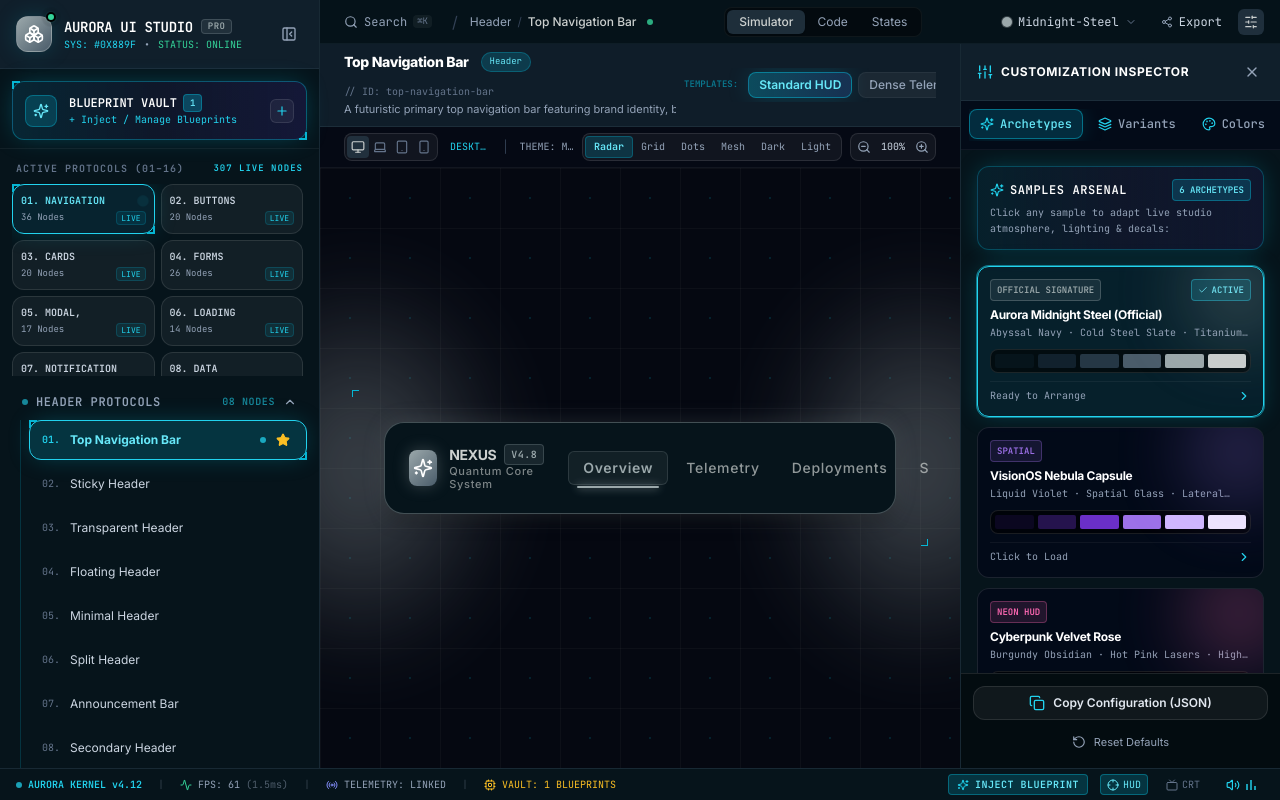
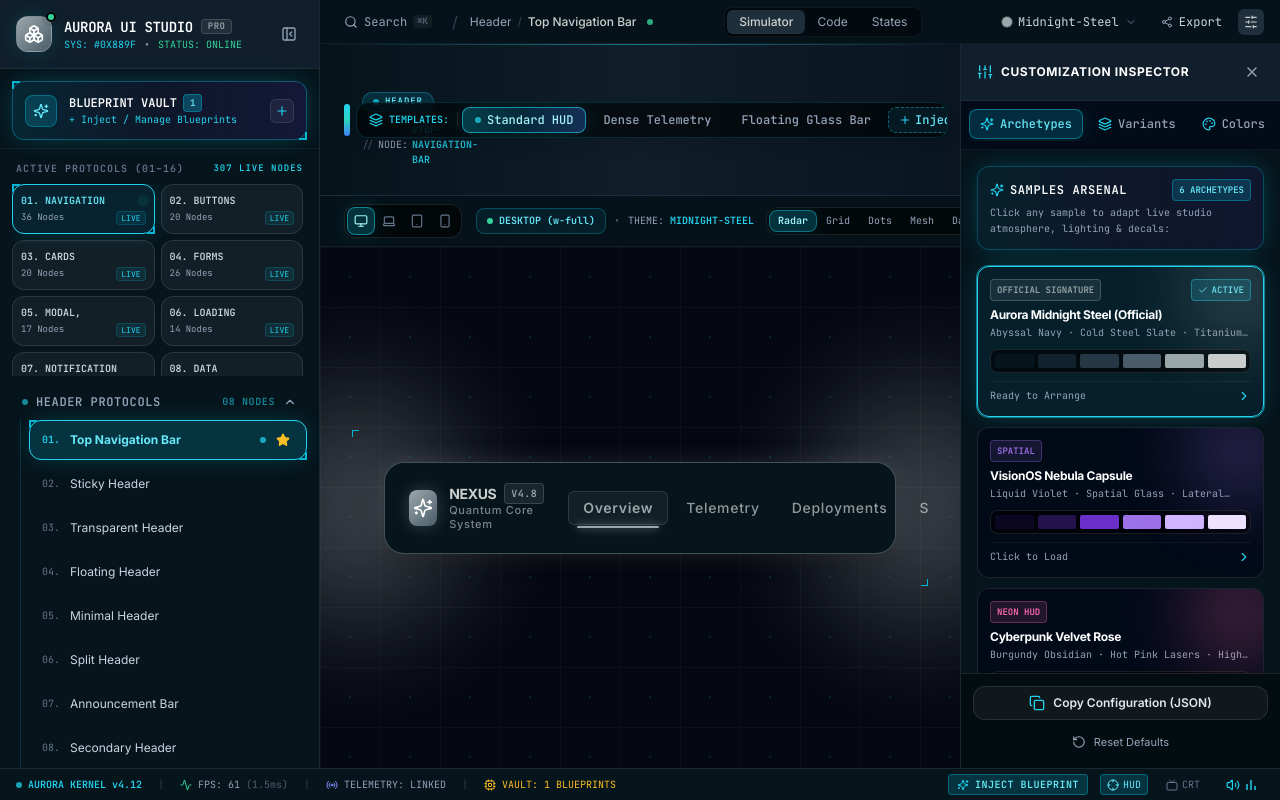
Before and after one commit to gitwithmasum/Aurora-Website-UI-Studio, a React (Vite) app: page / in a window 1280 px wide. Built offline with nearby package versions, Linux system fonts and the light colour scheme.

Commit message:
feat(ui): redesign component header and stage viewport toolbar with ultra-premium futuristic HUD styling, segmented template dock, and luminous telemetry

```diff
--- a/src/components/layout/StudioLayout.tsx
+++ b/src/components/layout/StudioLayout.tsx
@@ -105,29 +105,45 @@ export const StudioLayout: React.FC = () => {
             {/* Main Stage */}
             <main className="flex-1 min-w-0 flex flex-col h-full overflow-hidden w-full">
               {/* Component Header & Variant Switcher */}
-              <div className="px-3 sm:px-6 py-2 border-b border-[#253745]/60 bg-[#11212D]/90 backdrop-blur-md flex flex-col md:flex-row md:items-center justify-between gap-2 shrink-0 min-w-0 w-full">
+              <div className="px-3 sm:px-6 py-2.5 border-b border-[#253745]/70 bg-gradient-to-r from-[#06141B]/95 via-[#11212D]/90 to-[#0A1622]/95 backdrop-blur-xl flex flex-col md:flex-row md:items-center justify-between gap-3 shrink-0 min-w-0 w-full relative">
+                {/* Holographic Top Laser Hairline Accent */}
+                <div className="absolute top-0 inset-x-0 h-[1px] bg-gradient-to-r from-transparent via-cyan-400/50 to-transparent pointer-events-none" />
+
+                {/* Left: Component Identity & Node Telemetry */}
+                <div className="min-w-0 flex items-center gap-3">
+                  <div className="w-1.5 h-8 rounded-full bg-gradient-to-b from-cyan-400 via-teal-400 to-blue-500 shadow-glow-cyan shrink-0 hidden sm:block" />
                   <div className="min-w-0">
-                  <div className="flex items-center gap-2 sm:gap-3 flex-wrap">
-                    <h1 className="text-sm font-extrabold tracking-tight text-white flex items-center gap-2 truncate">
+                    <div className="flex items-center gap-2 sm:gap-2.5 flex-wrap">
+                      <h1 className="text-base sm:text-lg font-black tracking-tight text-white font-mono flex items-center gap-2 truncate">
                         <span>{activeComponent.name}</span>
                       </h1>
-                    <span className="text-[9px] font-mono px-2 py-0.5 rounded-full bg-cyan-500/20 text-cyan-300 border border-cyan-500/30 capitalize shrink-0">
-                      {activeComponent.subcategory}
+                      {/* Futuristic Subcategory Tag */}
+                      <span className="text-[9px] font-mono font-bold tracking-widest px-2.5 py-0.5 rounded-full bg-cyan-950/80 text-cyan-300 border border-cyan-400/30 uppercase flex items-center gap-1.5 shadow-sm">
+                        <span className="w-1.5 h-1.5 rounded-full bg-cyan-400 animate-pulse shadow-glow-cyan" />
+                        <span>{activeComponent.subcategory}</span>
                       </span>
-                    <span className="hidden lg:inline text-[10px] font-mono text-slate-500 shrink-0">
-                      // ID: {activeComponent.id}
+                      {/* Telemetry Node Identifier */}
+                      <span className="hidden xl:inline-flex items-center gap-1 text-[10px] font-mono text-slate-400">
+                        <span className="text-slate-600">//</span>
+                        <span>NODE:</span>
+                        <span className="text-cyan-400/90 font-bold">#{activeComponent.id.toUpperCase()}</span>
                       </span>
                     </div>
-                  <p className="text-[11px] text-slate-400 mt-0.5 max-w-2xl line-clamp-1 truncate">
+                    <p className="text-[11px] text-slate-400 mt-0.5 max-w-2xl line-clamp-1 truncate font-sans">
                       {activeComponent.description}
                     </p>
                   </div>
+                </div>
 
-                {/* Design Variant Pills */}
-                <div className="flex items-center gap-1.5 overflow-x-auto scrollbar-none py-1 max-w-full min-w-0">
-                  <span className="text-[9px] font-mono uppercase text-cyan-500/60 font-bold shrink-0 mr-1 hidden sm:inline">
-                    TEMPLATES:
-                  </span>
+                {/* Right: Futuristic HUD Template & Variant Dock */}
+                <div className="flex items-center gap-2 shrink-0 max-w-full min-w-0">
+                  <div className="flex items-center p-1 rounded-xl bg-black/60 border border-cyan-500/20 backdrop-blur-md shadow-lg min-w-0 overflow-x-auto [&::-webkit-scrollbar]:hidden [-ms-overflow-style:none] [scrollbar-width:none]">
+                    <div className="flex items-center gap-1.5 px-2 shrink-0 text-[10px] font-mono uppercase text-cyan-400 font-bold border-r border-white/10 mr-1">
+                      <Layers className="w-3.5 h-3.5 text-cyan-400" />
+                      <span className="hidden sm:inline">Templates:</span>
+                    </div>
+
+                    <div className="flex items-center gap-1 shrink-0">
                       {activeComponent.variations.map((v) => {
                         const isSelected = activeVariantId === v.id;
                         return (
@@ -137,16 +153,20 @@ export const StudioLayout: React.FC = () => {
                               sound.playBlip(1400);
                               setActiveVariantId(v.id);
                             }}
-                        className={`px-2.5 py-1 rounded-lg text-xs font-medium whitespace-nowrap transition-all shrink-0 ${
+                            className={`px-3 py-1 rounded-lg text-xs font-mono font-medium whitespace-nowrap transition-all flex items-center gap-1.5 shrink-0 ${
                               isSelected
-                            ? 'bg-gradient-to-r from-cyan-500/30 to-blue-500/20 text-cyan-300 font-semibold border border-cyan-500/50 shadow-glow-cyan'
-                            : 'bg-white/5 border border-white/5 text-slate-400 hover:text-white hover:bg-white/10'
+                                ? 'bg-gradient-to-r from-cyan-500/30 via-sky-500/20 to-blue-500/30 text-cyan-200 font-bold border border-cyan-400/60 shadow-glow-cyan'
+                                : 'text-slate-400 hover:text-white hover:bg-white/10 border border-transparent'
                             }`}
                           >
-                        {v.name}
+                            {isSelected && (
+                              <span className="w-1.5 h-1.5 rounded-full bg-cyan-400 shadow-glow-cyan animate-pulse shrink-0" />
+                            )}
+                            <span>{v.name}</span>
                           </button>
                         );
                       })}
+                    </div>
 
                     {/* Quick Blueprint Injector Button */}
                     <button
@@ -154,12 +174,13 @@ export const StudioLayout: React.FC = () => {
                         sound.playScan();
                         setIsTemplateInjectorOpen(true);
                       }}
-                    className="flex items-center gap-1 px-2 py-1 rounded-lg bg-cyan-500/10 hover:bg-cyan-500/20 text-cyan-400 border border-dashed border-cyan-500/30 text-xs transition-colors shrink-0"
+                      className="ml-1 px-2.5 py-1 rounded-lg bg-cyan-950/40 hover:bg-cyan-500/20 text-cyan-300 hover:text-cyan-100 border border-dashed border-cyan-400/40 hover:border-cyan-400 text-xs font-mono font-medium flex items-center gap-1 transition-all shrink-0 group"
                       title="Inject a custom template or blueprint for this component"
                     >
-                    <Plus className="w-3 h-3" />
-                    <span>Custom</span>
+                      <Plus className="w-3 h-3 group-hover:rotate-90 transition-transform text-cyan-400" />
+                      <span className="hidden md:inline">Inject</span>
                     </button>
+                  </div>
                 </div>
               </div>
 
@@ -168,15 +189,16 @@ export const StudioLayout: React.FC = () => {
                 {activeTab === 'preview' && (
                   <div className="flex-1 flex flex-col overflow-hidden min-w-0 w-full">
                     {/* Canvas Viewport Toolbar */}
-                    <div className="px-3 sm:px-6 py-1.5 border-b border-white/5 bg-[#070b16]/70 flex flex-wrap sm:flex-nowrap items-center justify-between gap-2 text-xs text-slate-400 shrink-0 min-w-0 w-full overflow-x-auto">
-                      <div className="flex items-center gap-2 sm:gap-3 min-w-0">
-                        {/* Device Mode Selector */}
-                        <div className="flex items-center bg-white/5 p-0.5 rounded-lg border border-white/10 shrink-0">
+                    <div className="px-3 sm:px-6 py-2 border-b border-white/5 bg-[#06141B]/95 backdrop-blur-md flex flex-wrap sm:flex-nowrap items-center justify-between gap-3 text-xs text-slate-400 shrink-0 min-w-0 w-full overflow-x-auto [&::-webkit-scrollbar]:hidden [-ms-overflow-style:none] [scrollbar-width:none]">
+                      {/* Left: Device Mode Dock & Stage Telemetry */}
+                      <div className="flex items-center gap-2.5 sm:gap-3.5 min-w-0 shrink-0">
+                        {/* Device Mode Selector Dock */}
+                        <div className="flex items-center bg-black/60 p-0.5 rounded-xl border border-white/10 shadow-inner shrink-0">
                           {[
-                            { id: 'desktop', label: 'Desktop', icon: Monitor },
-                            { id: 'laptop', label: 'Laptop', icon: Laptop },
-                            { id: 'tablet', label: 'Tablet', icon: Tablet },
-                            { id: 'mobile', label: 'Mobile', icon: Smartphone },
+                            { id: 'desktop', label: 'Desktop (1440×900)', icon: Monitor },
+                            { id: 'laptop', label: 'Laptop (1024×768)', icon: Laptop },
+                            { id: 'tablet', label: 'Tablet (768×1024)', icon: Tablet },
+                            { id: 'mobile', label: 'Mobile (390×844)', icon: Smartphone },
                           ].map((dm) => {
                             const Icon = dm.icon;
                             const isActive = deviceMode === dm.id;
@@ -187,8 +209,10 @@ export const StudioLayout: React.FC = () => {
                                   sound.playBlip(1400);
                                   setDeviceMode(dm.id as any);
                                 }}
-                                className={`p-1 rounded text-xs transition-all ${
-                                  isActive ? 'bg-[#253745]/80 text-[#CCD0CF]' : 'text-slate-500 hover:text-slate-300'
+                                className={`p-1.5 rounded-lg transition-all ${
+                                  isActive
+                                    ? 'bg-cyan-500/25 text-cyan-200 border border-cyan-400/50 shadow-glow-cyan'
+                                    : 'text-slate-500 hover:text-slate-200 hover:bg-white/5 border border-transparent'
                                 }`}
                                 title={dm.label}
                               >
@@ -198,19 +222,23 @@ export const StudioLayout: React.FC = () => {
                           })}
                         </div>
 
-                        <span className="font-mono text-[10px] text-cyan-400 hidden sm:inline truncate">
-                          {deviceMode.toUpperCase()} ({deviceWidthMap[deviceMode]})
+                        {/* Tactical Telemetry Badge */}
+                        <div className="hidden sm:flex items-center gap-2 font-mono text-[10px] shrink-0">
+                          <span className="px-2.5 py-1 rounded-lg bg-cyan-950/40 border border-cyan-500/30 text-cyan-300 font-bold flex items-center gap-1.5 shadow-sm">
+                            <span className="w-1.5 h-1.5 rounded-full bg-emerald-400 animate-pulse" />
+                            <span>{deviceMode.toUpperCase()} ({deviceWidthMap[deviceMode]})</span>
                           </span>
-                        <span className="hidden md:inline text-slate-700">|</span>
-                        <span className="hidden md:inline font-mono text-[10px] text-slate-400 truncate">
-                          THEME: {customizations.theme.toUpperCase()}
+                          <span className="text-slate-600 hidden md:inline">•</span>
+                          <span className="text-slate-400 hidden md:inline truncate">
+                            THEME: <span className="text-cyan-400 font-bold">{customizations.theme.toUpperCase()}</span>
                           </span>
                         </div>
+                      </div>
 
-                      {/* Canvas Background and Zoom Controls */}
-                      <div className="flex items-center gap-2 shrink-0">
-                        {/* Background switcher */}
-                        <div className="flex items-center bg-white/5 p-0.5 rounded-lg border border-white/10 overflow-x-auto">
+                      {/* Right: Canvas Background and Zoom Controls */}
+                      <div className="flex items-center gap-2.5 shrink-0">
+                        {/* Background Matrix Switcher */}
+                        <div className="flex items-center bg-black/60 p-0.5 rounded-xl border border-white/10 shadow-inner overflow-x-auto [&::-webkit-scrollbar]:hidden shrink-0">
                           {(['radar', 'grid', 'dots', 'mesh', 'dark', 'light'] as CanvasBackgroundType[]).map((bg) => (
                             <button
                               key={bg}
@@ -218,8 +246,10 @@ export const StudioLayout: React.FC = () => {
                                 sound.playBlip(1100);
                                 setCanvasBg(bg);
                               }}
-                              className={`px-1.5 sm:px-2 py-0.5 rounded text-[10px] font-mono capitalize transition-all ${
-                                canvasBg === bg ? 'bg-cyan-500/20 text-cyan-300 font-semibold border border-cyan-500/30' : 'text-slate-400 hover:text-white'
+                              className={`px-2 py-0.5 rounded-lg text-[10px] font-mono capitalize transition-all whitespace-nowrap ${
+                                canvasBg === bg
+                                  ? 'bg-cyan-500/25 text-cyan-200 font-bold border border-cyan-400/40 shadow-glow-cyan'
+                                  : 'text-slate-400 hover:text-white hover:bg-white/5 border border-transparent'
                               }`}
                             >
                               {bg}
@@ -227,26 +257,35 @@ export const StudioLayout: React.FC = () => {
                           ))}
                         </div>
 
-                        {/* Zoom Controls */}
-                        <div className="flex items-center bg-white/5 rounded-lg border border-white/10 p-0.5">
+                        {/* Precision HUD Zoom Controls */}
+                        <div className="flex items-center bg-black/60 rounded-xl border border-white/10 p-0.5 shadow-inner shrink-0">
                           <button
                             onClick={() => {
                               sound.playHover();
                               setZoom((z) => Math.max(50, z - 10));
                             }}
-                            className="p-1 hover:bg-white/10 rounded text-slate-400 hover:text-white"
-                            title="Zoom Out"
+                            className="p-1 hover:bg-white/10 rounded-lg text-slate-400 hover:text-white transition-colors"
+                            title="Zoom Out (Min 50%)"
                           >
                             <ZoomOut className="w-3.5 h-3.5" />
                           </button>
-                          <span className="text-[10px] font-mono px-1 sm:px-1.5 text-slate-300">{zoom}%</span>
+                          <button
+                            onClick={() => {
+                              sound.playHover();
+                              setZoom(100);
+                            }}
+                            className="text-[10px] font-mono px-1.5 text-cyan-300 font-bold hover:text-white transition-colors"
+                            title="Click to reset zoom to 100%"
+                          >
+                            {zoom}%
+                          </button>
                           <button
                             onClick={() => {
                               sound.playHover();
                               setZoom((z) => Math.min(150, z + 10));
                             }}
-                            className="p-1 hover:bg-white/10 rounded text-slate-400 hover:text-white"
-                            title="Zoom In"
+                            className="p-1 hover:bg-white/10 rounded-lg text-slate-400 hover:text-white transition-colors"
+                            title="Zoom In (Max 150%)"
                           >
                             <ZoomIn className="w-3.5 h-3.5" />
                           </button>
```
Lines whose indentation alone changed are shown as unchanged.
